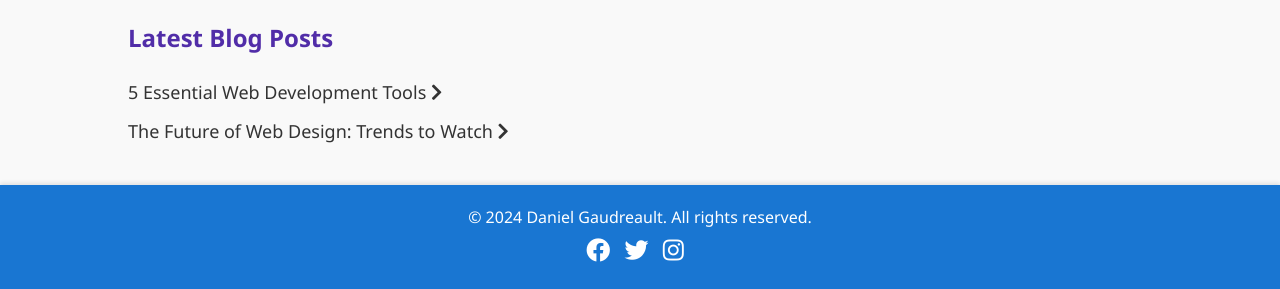
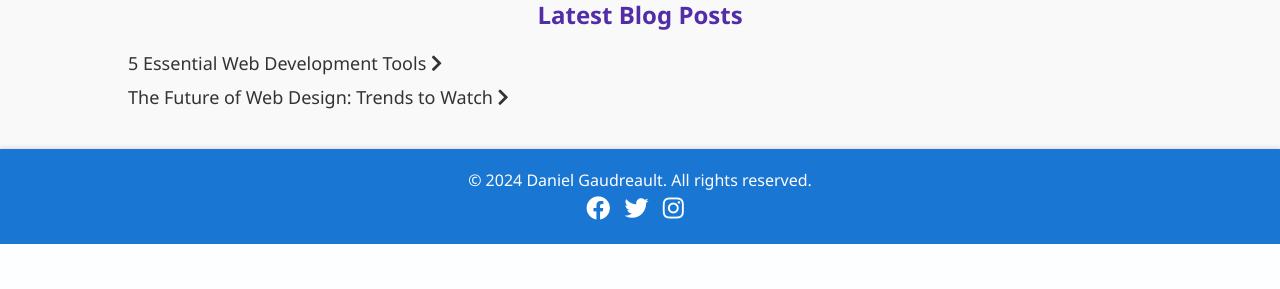
Before and after one commit to DanielGaudreault/mywebsite, a PHP site: page / in a window 1280 px wide. Shown: the part 579-868 px from the top of the page. After the commit the page ends 823 px from the top, so only its background shows below. Run offline with PHP 8.4, Linux system fonts and the light colour scheme.

Commit message:
Update styles.css

```diff
--- a/styles.css
+++ b/styles.css
@@ -1,39 +1,32 @@
-<!DOCTYPE html>
-<html lang="en">
-<head>
-    <meta charset="UTF-8">
-    <meta name="viewport" content="width=device-width, initial-scale=1.0">
-    <title>Website Styles</title>
-    <style>
-        /* Reset CSS */
-        html, body, header, nav, ul, li, a, section, footer {
-            margin: 0;
-            padding: 0;
-            box-sizing: border-box;
-        }
-
 /* Global Styles */
 body {
     font-family: Arial, sans-serif;
-            background-color: #f8f8f8;
+    background-color: #f9f9f9; /* Light gray background */
     color: #333;
-            line-height: 1.6;
+    margin: 0;
+    padding: 0;
 }
 
 header {
-            background-color: #333;
+    background-color: #007bff; /* Blue */
     color: #fff;
     padding: 20px;
     text-align: center;
+    box-shadow: 0 2px 4px rgba(0, 0, 0, 0.1);
 }
 
 header h1 {
     margin: 0;
+    font-size: 36px;
+    font-weight: 700;
+    text-transform: uppercase;
+    letter-spacing: 2px;
 }
 
 nav ul {
     list-style-type: none;
     padding: 0;
+    margin: 20px 0;
 }
 
 nav ul li {
@@ -45,10 +38,11 @@
     color: #fff;
     text-decoration: none;
     font-size: 18px;
+    transition: color 0.3s ease;
 }
 
 nav ul li a:hover {
-            color: #ffc107;
+    color: #ffd54f; /* Yellow on hover */
 }
 
 .main-content {
@@ -61,72 +55,42 @@
 }
 
 section h2 {
+    font-size: 28px;
+    font-weight: 600;
+    color: #007bff; /* Blue */
+    margin-bottom: 20px;
+    text-align: center;
+}
+
+.about-me img {
+    border-radius: 50%;
     margin-bottom: 20px;
 }
 
-        section p {
-            margin-bottom: 20px;
+.social-icons {
+    margin-top: 20px;
+}
+
+.social-icons a {
+    color: #007bff; /* Blue */
+    font-size: 24px;
+    margin-right: 10px;
+    transition: color 0.3s ease;
+}
+
+.social-icons a:hover {
+    color: #ffd54f; /* Yellow on hover */
 }
 
 footer {
-            background-color: #333;
+    background-color: #007bff; /* Blue */
     color: #fff;
     padding: 20px;
     text-align: center;
+    margin-top: 40px;
+    box-shadow: 0 -2px 4px rgba(0, 0, 0, 0.1);
 }
 
 footer p {
     margin: 0;
 }
-
-        .social-icon {
-            color: #fff;
-            font-size: 24px;
-            margin-right: 10px;
-        }
-
-        .social-icon:hover {
-            color: #ffc107;
-        }
-    </style>
-</head>
-<body>
-    <header>
-        <h1>Welcome to My Website</h1>
-        <!-- Navigation Menu -->
-        <nav>
-            <ul>
-                <li><a href="#">Home</a></li>
-                <li><a href="about.html">About</a></li>
-                <li><a href="contact.html">Contact</a></li>
-            </ul>
-        </nav>
-    </header>
-
-    <div class="main-content">
-        <section class="about-me">
-            <h2>About Me</h2>
-            <img src="profile.jpg" alt="Profile Picture" width="150">
-            <p>I'm a passionate web developer with a love for creating beautiful and functional websites.</p>
-        </section>
-
-        <section class="latest-posts">
-            <h2>Latest Blog Posts</h2>
-            <ul>
-                <li><a href="blog-post-1.html">Blog Post 1 <i class="fas fa-chevron-right"></i></a></li>
-                <li><a href="blog-post-2.html">Blog Post 2 <i class="fas fa-chevron-right"></i></a></li>
-                <!-- Add more blog posts as needed -->
-            </ul>
-        </section>
-    </div>
-
-    <footer>
-        <p>&copy; 2024 Your Website Name. All rights reserved.</p>
-        <div>
-            <a href="#" class="social-icon"><i class="fab fa-facebook"></i></a>
-            <a href="#" class="social-icon"><i class="fab fa-twitter"></i></a>
-            <a href="#" class="social-icon"><i class="fab fa-instagram"></i></a>
-        </div>
-    </footer>
-</body>
-</html>
```
Lines whose indentation alone changed are shown as unchanged.
